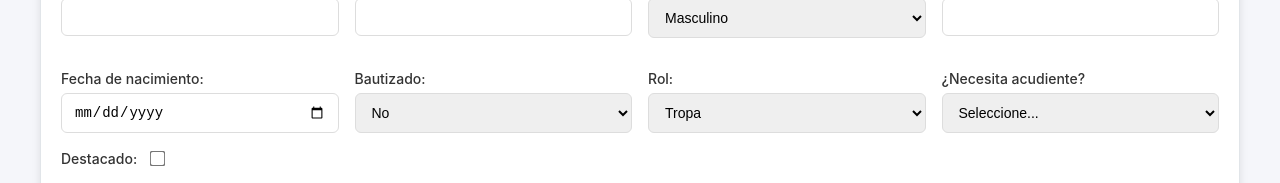
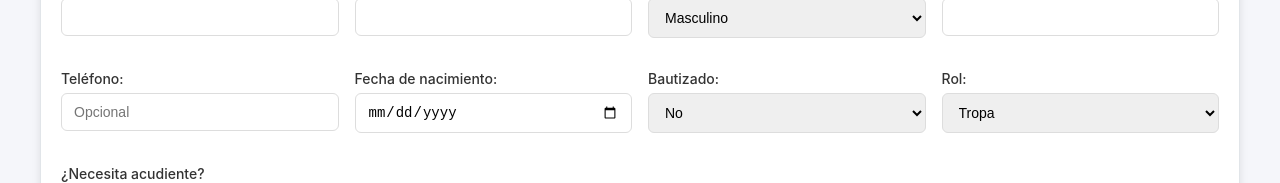
Before and after one commit to imzsebas/control_y_reportes, a Next.js app: page /utilidades/cda/participantes in a window 1280 px wide. Shown: the part 143-326 px from the top of the page. Built offline with nearby package versions, Linux system fonts and the light colour scheme; no server answers; the database is empty.

Commit message:
agregar busqueda de participantes, filtros y edicion

```diff
--- a/src/app/utilidades/cda/participantes/page.js
+++ b/src/app/utilidades/cda/participantes/page.js
@@ -9,6 +9,7 @@ export default function ParticipantesForm() {
     edad: "",
     sexo: "Masculino",
     barrio: "",
+    telefono: "",
     fecha_nacimiento: "",
     bautizado: "No",
     destacado: false,
@@ -108,6 +109,7 @@ export default function ParticipantesForm() {
         edad: participante.edad,
         sexo: participante.sexo,
         barrio: participante.barrio || "",
+        telefono: participante.telefono || "",
         fecha_nacimiento: participante.fecha_nacimiento,
         bautizado: participante.bautizado,
         destacado: participante.destacado,
@@ -136,6 +138,7 @@ export default function ParticipantesForm() {
           edad: parseInt(editData.participante.edad, 10),
           sexo: editData.participante.sexo,
           barrio: editData.participante.barrio.trim() || null,
+          telefono: editData.participante.telefono.trim() || null,
           fecha_nacimiento: editData.participante.fecha_nacimiento,
           bautizado: editData.participante.bautizado,
           destacado: editData.participante.destacado,
@@ -251,6 +254,7 @@ export default function ParticipantesForm() {
       edad: parseInt(formData.edad, 10),
       sexo: formData.sexo,
       barrio: formData.barrio.trim() || null,
+      telefono: formData.telefono.trim() || null,
       fecha_nacimiento: formData.fecha_nacimiento,
       bautizado: formData.bautizado,
       destacado: formData.destacado,
@@ -625,6 +629,19 @@ export default function ParticipantesForm() {
               </div>
 
               <div style={formGroupStyle}>
+                <label htmlFor="telefono" style={labelStyle}>Teléfono:</label>
+                <input
+                  id="telefono"
+                  name="telefono"
+                  value={formData.telefono}
+                  onChange={handleChange}
+                  style={inputStyle}
+                  className="input"
+                  placeholder="Opcional"
+                />
+              </div>
+
+              <div style={formGroupStyle}>
                 <label htmlFor="fecha_nacimiento" style={labelStyle}>Fecha de nacimiento:</label>
                 <input
                   id="fecha_nacimiento"
@@ -859,6 +876,7 @@ export default function ParticipantesForm() {
                     <div><strong>Edad:</strong> {selectedParticipante.edad} años</div>
                     <div><strong>Sexo:</strong> {selectedParticipante.sexo}</div>
                     <div><strong>Barrio:</strong> {selectedParticipante.barrio || "No especificado"}</div>
+                    <div><strong>Teléfono:</strong> {selectedParticipante.telefono || "No especificado"}</div>
                     <div><strong>Fecha de nacimiento:</strong> {selectedParticipante.fecha_nacimiento}</div>
                     <div><strong>Bautizado:</strong> {selectedParticipante.bautizado}</div>
                     <div><strong>Rol:</strong> {selectedParticipante.rol}</div>
@@ -942,6 +960,19 @@ export default function ParticipantesForm() {
                           }))}
                           style={inputStyle}
                           className="input"
+                        />
+                      </div>
+                      <div style={formGroupStyle}>
+                        <label style={labelStyle}>Teléfono:</label>
+                        <input
+                          value={editData.participante.telefono || ""}
+                          onChange={(e) => setEditData(prev => ({
+                            ...prev,
+                            participante: { ...prev.participante, telefono: e.target.value }
+                          }))}
+                          style={inputStyle}
+                          className="input"
+                          placeholder="Opcional"
                         />
                       </div>
                       <div style={formGroupStyle}>
```
